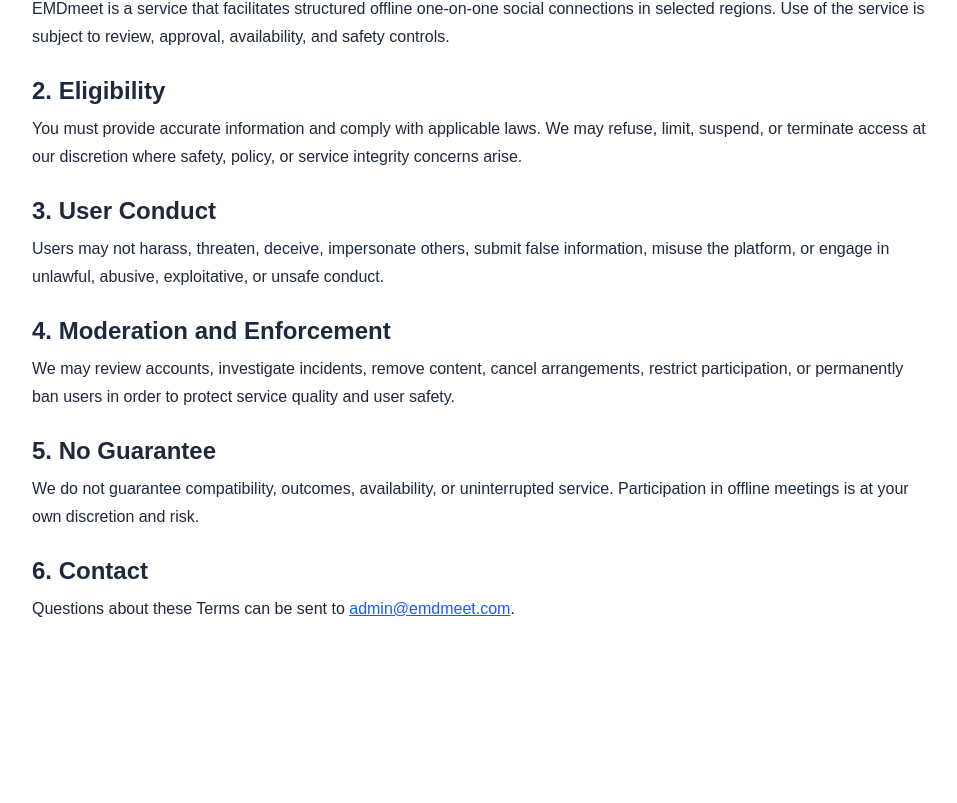
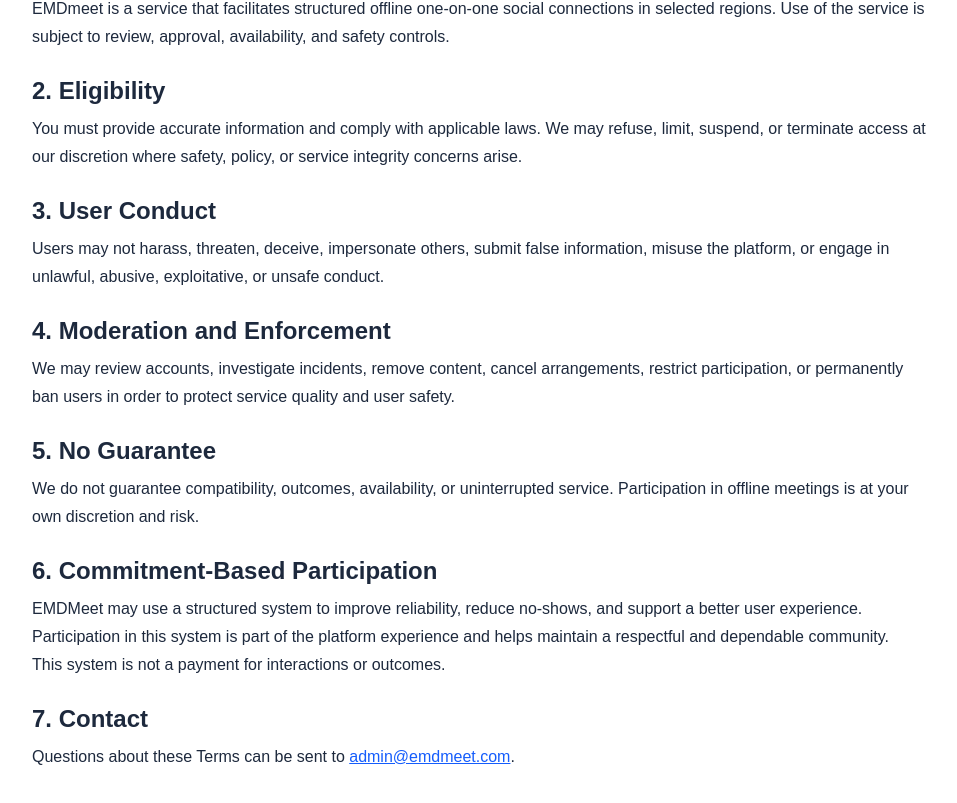
Before and after one commit to shadi2323/emdmeet-web, a Next.js app: page /terms in a window 1280 px wide. Shown: the part 261-1064 px from the top of the page, without its empty margins (160-1117 px from the left). Before the commit the page ends 948 px from the top, so only its background shows below. Built offline with nearby package versions, Linux system fonts and the light colour scheme.

Commit message:
Add compliance sections: Section 6 Commitment-Based Participation to Terms and Section 8 Third-Party Services to Privacy

```diff
--- a/src/app/privacy/page.tsx
+++ b/src/app/privacy/page.tsx
@@ -73,7 +73,14 @@
           </section>
 
           <section>
-            <h2 className="mb-2 text-2xl font-semibold">8. Contact</h2>
+            <h2 className="mb-2 text-2xl font-semibold">8. Third-Party Services</h2>
+            <p>
+              We may use trusted third-party services, such as cloud infrastructure, authentication, analytics, and communication providers, to operate and improve the platform. These providers process information in accordance with applicable laws and their own privacy practices.
+            </p>
+          </section>
+
+          <section>
+            <h2 className="mb-2 text-2xl font-semibold">9. Contact</h2>
             <p>
               For privacy-related questions, contact us at{" "}
               <a className="text-blue-600 underline" href="mailto:admin@emdmeet.com">
--- a/src/app/terms/page.tsx
+++ b/src/app/terms/page.tsx
@@ -55,7 +55,17 @@
           </section>
 
           <section>
-            <h2 className="mb-2 text-2xl font-semibold">6. Contact</h2>
+            <h2 className="mb-2 text-2xl font-semibold">6. Commitment-Based Participation</h2>
+            <p>
+              EMDMeet may use a structured system to improve reliability, reduce no-shows, and support a better user experience. Participation in this system is part of the platform experience and helps maintain a respectful and dependable community.
+            </p>
+            <p>
+              This system is not a payment for interactions or outcomes.
+            </p>
+          </section>
+
+          <section>
+            <h2 className="mb-2 text-2xl font-semibold">7. Contact</h2>
             <p>
               Questions about these Terms can be sent to{" "}
               <a className="text-blue-600 underline" href="mailto:admin@emdmeet.com">
```
